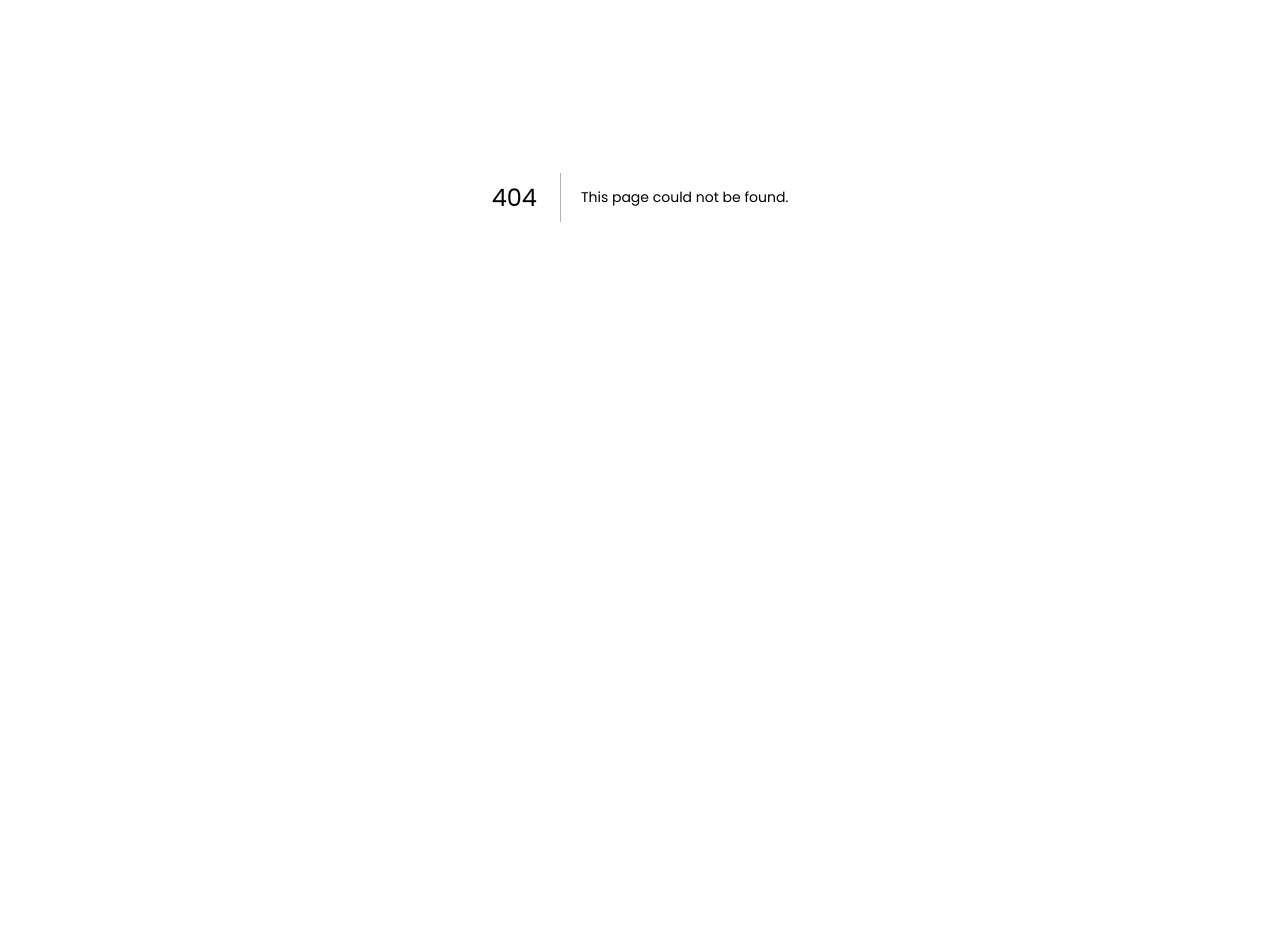
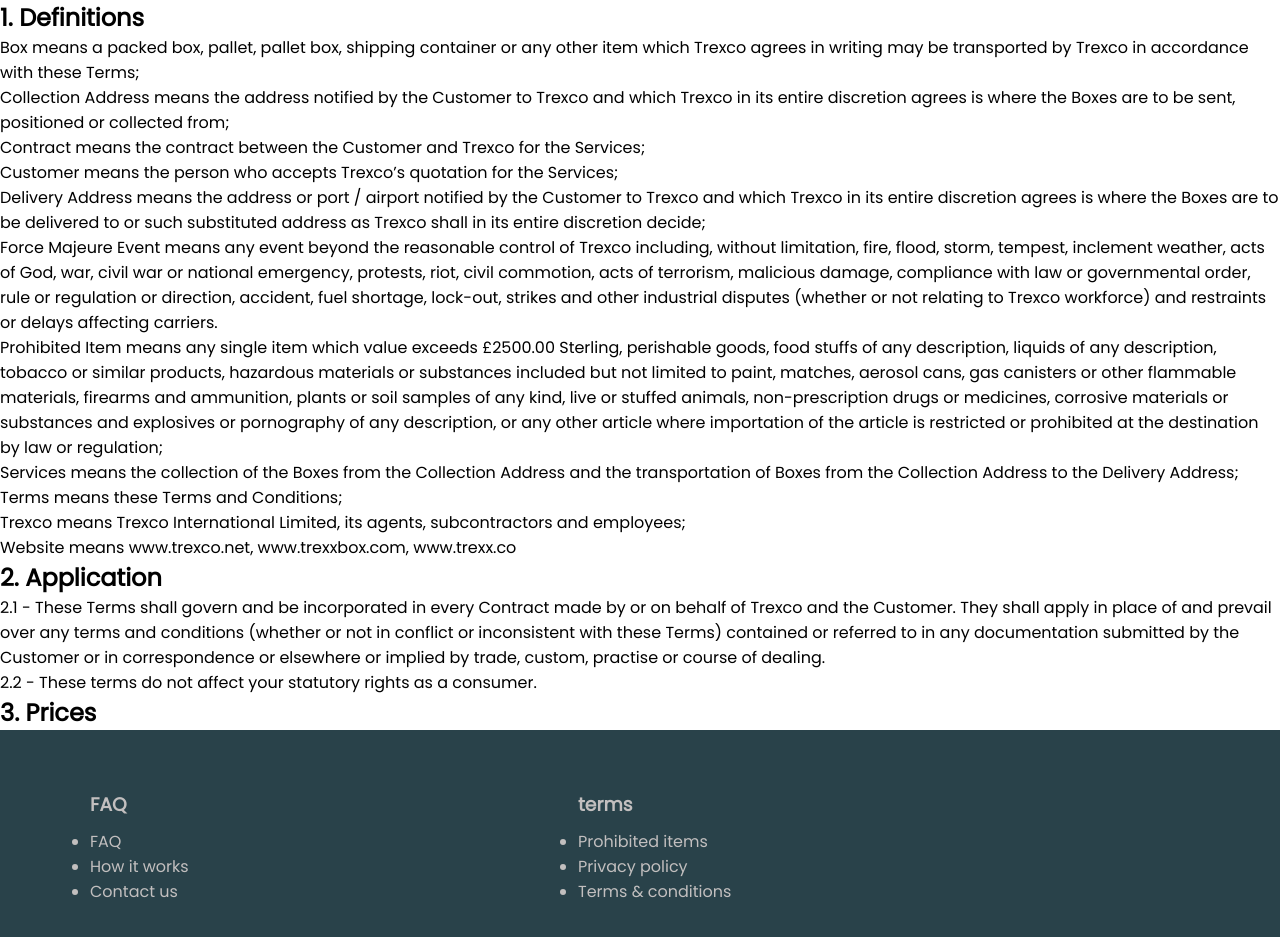
Before and after one commit to holguin4857/trexco-old, a Next.js app: page /terms in a window 1280 px wide. Before the commit this address had no page. Shown: the part 203-1140 px from the top of the page. Before the commit the page ends 800 px from the top, so only its background shows below. Built offline with nearby package versions, Linux system fonts and the light colour scheme.

Commit message:
first commit

```diff
--- /dev/null
+++ b/pages/terms.js
@@ -0,0 +1,86 @@
+import Head from 'next/head'
+import Navbar from "@/components/Navbar";
+import Link from 'next/link';
+
+
+
+export default function How() {
+  return (
+    <>
+      <Head>
+        <title>trexco</title>
+        <meta name="description" content="Generated by create next app" />
+        <meta name="viewport" content="width=device-width, initial-scale=1" />
+        <link rel="icon" href="/favicon.ico" />
+      </Head>
+
+      <div>
+        <Navbar />
+      </div>
+
+
+
+	<title>Terms &amp; Conditions</title>
+
+
+	<h1>Terms &amp; Conditions</h1>
+	<p>Please note that Trexco offers no guarantee to the charges applicable at the destination. Destination charges are outside of Trexco’s control and any figures quoted by Trexco are an indication only.</p>
+	<h2>1. Definitions</h2>
+	<ol>
+		<li>Box means a packed box, pallet, pallet box, shipping container or any other item which Trexco agrees in writing may be transported by Trexco in accordance with these Terms;</li>
+		<li>Collection Address means the address notified by the Customer to Trexco and which Trexco in its entire discretion agrees is where the Boxes are to be sent, positioned or collected from;</li>
+		<li>Contract means the contract between the Customer and Trexco for the Services;</li>
+		<li>Customer means the person who accepts Trexco’s quotation for the Services;</li>
+		<li>Delivery Address means the address or port / airport notified by the Customer to Trexco and which Trexco in its entire discretion agrees is where the Boxes are to be delivered to or such substituted address as Trexco shall in its entire discretion decide;</li>
+		<li>Force Majeure Event means any event beyond the reasonable control of Trexco including, without limitation, fire, flood, storm, tempest, inclement weather, acts of God, war, civil war or national emergency, protests, riot, civil commotion, acts of terrorism, malicious damage, compliance with law or governmental order, rule or regulation or direction, accident, fuel shortage, lock-out, strikes and other industrial disputes (whether or not relating to Trexco workforce) and restraints or delays affecting carriers.</li>
+		<li>Prohibited Item means any single item which value exceeds £2500.00 Sterling, perishable goods, food stuffs of any description, liquids of any description, tobacco or similar products, hazardous materials or substances included but not limited to paint, matches, aerosol cans, gas canisters or other flammable materials, firearms and ammunition, plants or soil samples of any kind, live or stuffed animals, non-prescription drugs or medicines, corrosive materials or substances and explosives or pornography of any description, or any other article where importation of the article is restricted or prohibited at the destination by law or regulation;</li>
+		<li>Services means the collection of the Boxes from the Collection Address and the transportation of Boxes from the Collection Address to the Delivery Address;</li>
+		<li>Terms means these Terms and Conditions;</li>
+		<li>Trexco means Trexco International Limited, its agents, subcontractors and employees;</li>
+		<li>Website means www.trexco.net, www.trexxbox.com, www.trexx.co</li>
+	</ol>
+	<h2>2. Application</h2>
+	<p>2.1 - These Terms shall govern and be incorporated in every Contract made by or on behalf of Trexco and the Customer. They shall apply in place of and prevail over any terms and conditions (whether or not in conflict or inconsistent with these Terms) contained or referred to in any documentation submitted by the Customer or in correspondence or elsewhere or implied by trade, custom, practise or course of dealing.</p>
+	<p>2.2 - These terms do not affect your statutory rights as a consumer.</p>
+	<h2>3. Prices</h2>
+
+
+
+
+
+
+
+
+
+
+
+
+      <article class="footer">
+        <div className='columns'>
+        <article class="column">
+          <h3>FAQ</h3>
+          <ul>
+              <li link href='#faq'>FAQ</li>
+              <li link href='#how'>How it works</li>
+              <li link href='#contact'>Contact us</li>
+          </ul>
+        </article>
+        <article class="column">
+          <h3>terms</h3>
+          <ul>
+              <li link href='#prohibited'>Prohibited items</li>
+              <li link href='#privacy'>Privacy policy</li>
+              <li link href='#terms'>Terms & conditions</li>
+            </ul>
+        </article>
+        </div>
+      </article>
+
+
+
+
+
+
+    </>
+  )
+}
```
